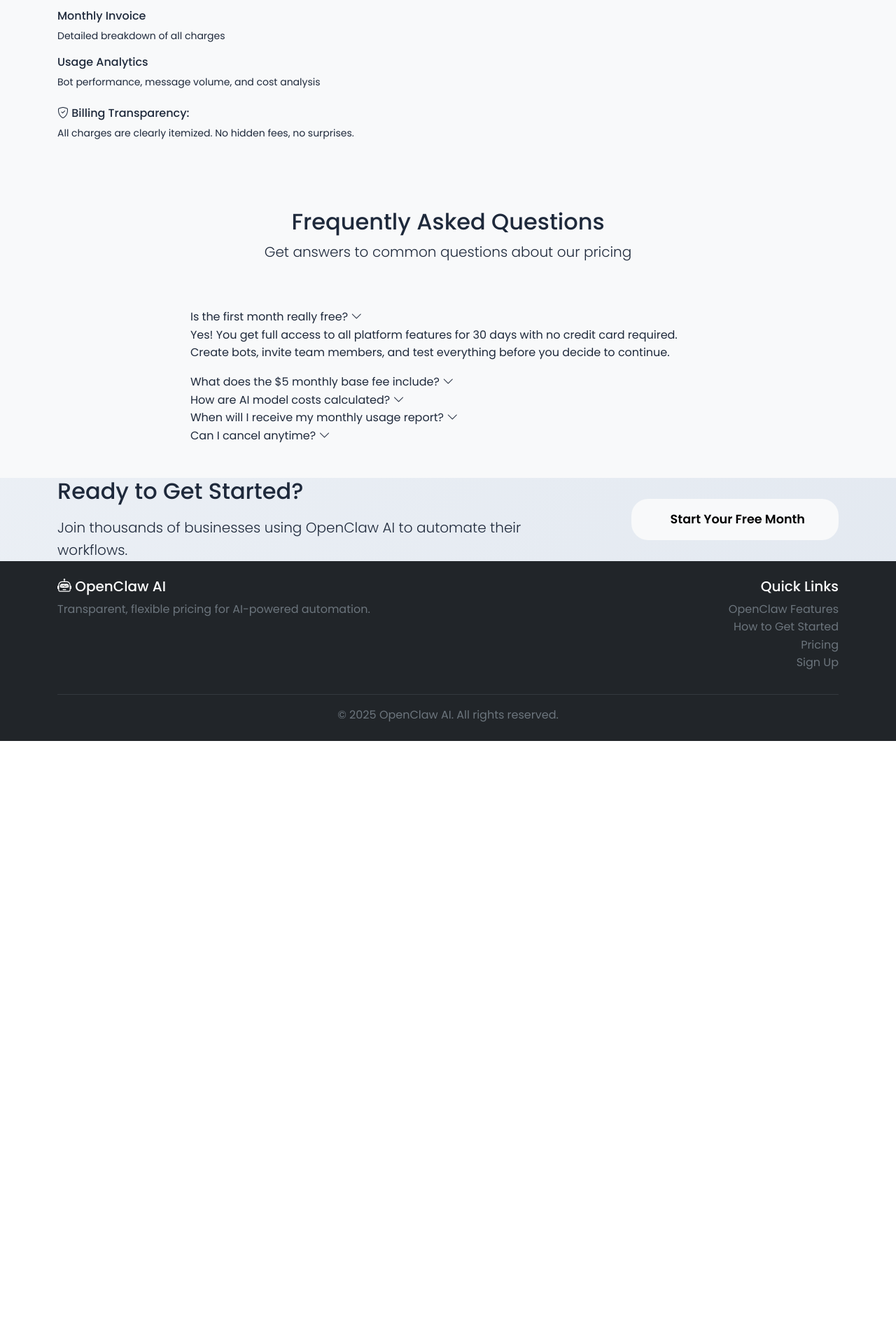
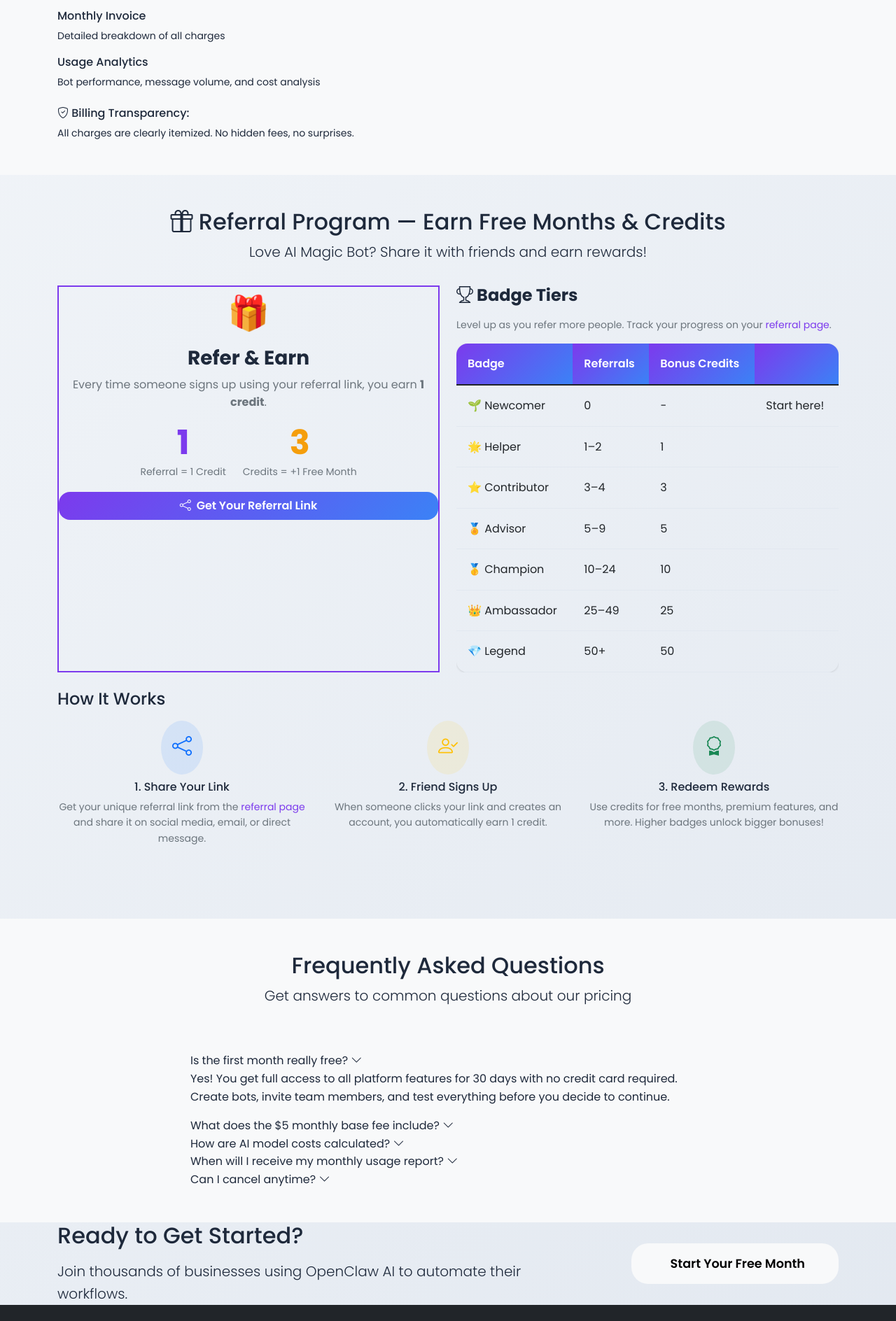
Before and after one commit to magicbotaiteam-blip/flask_auth_app, a Flask app: template templates/pricing.html in a window 1280 px wide. Shown: the part 1766-3654 px from the top of the page at 70% size. Before the commit the page ends 2825 px from the top, so only its background shows below. Run offline with Flask 3, Linux system fonts and the light colour scheme; the template is opened without the code that fills it, so the values that code supplies are empty.

Commit message:
feat: add referral program section to pricing page
- New referral section between 'How Pricing Works' and FAQ
- Shows credit mechanics: 1 referral = 1 credit, 3 credits = 1 free month
- Badge tier table with all 7 levels
- 3-step 'How It Works' guide

```diff
--- a/templates/pricing.html
+++ b/templates/pricing.html
@@ -175,6 +175,102 @@
                         <div class="mt-4">
                             <h6><i class="bi bi-shield-check"></i> Billing Transparency:</h6>
                             <p class="small mb-0">All charges are clearly itemized. No hidden fees, no surprises.</p>
+                        </div>
+                    </div>
+                </div>
+            </div>
+        </div>
+    </section>
+
+    <!-- Referral Program Section -->
+    <section class="py-5">
+        <div class="container">
+            <div class="row mb-3 text-center">
+                <div class="col-lg-10 mx-auto">
+                    <div class="highlight-box">
+                        <h2 class="section-title"><i class="bi bi-gift"></i> Referral Program — Earn Free Months & Credits</h2>
+                        <p class="lead">Love AI Magic Bot? Share it with friends and earn rewards!</p>
+                    </div>
+                </div>
+            </div>
+
+            <div class="row g-4 mb-4">
+                <div class="col-md-6">
+                    <div class="pricing-card h-100 text-center" style="border: 2px solid var(--primary-color, #7c3aed);">
+                        <div style="font-size: 3rem;">🎁</div>
+                        <h3 class="fw-bold mt-2">Refer & Earn</h3>
+                        <p class="text-muted">Every time someone signs up using your referral link, you earn <strong>1 credit</strong>.</p>
+                        <div class="d-flex justify-content-center gap-4 my-3">
+                            <div class="text-center">
+                                <div class="display-5 fw-bold" style="color: var(--primary-color, #7c3aed);">1</div>
+                                <small class="text-muted">Referral = 1 Credit</small>
+                            </div>
+                            <div class="text-center">
+                                <div class="display-5 fw-bold" style="color: var(--warning-color, #f59e0b);">3</div>
+                                <small class="text-muted">Credits = +1 Free Month</small>
+                            </div>
+                        </div>
+                        <a href="/signup_local" class="btn btn-primary w-100">
+                            <i class="bi bi-share"></i> Get Your Referral Link
+                        </a>
+                    </div>
+                </div>
+                <div class="col-md-6">
+                    <div class="pricing-card h-100">
+                        <h4 class="fw-bold mb-3"><i class="bi bi-trophy"></i> Badge Tiers</h4>
+                        <p class="text-muted small mb-3">Level up as you refer more people. Track your progress on your <a href="/referrer">referral page</a>.</p>
+                        <div class="table-responsive">
+                            <table class="table table-sm mb-0">
+                                <thead>
+                                    <tr>
+                                        <th>Badge</th>
+                                        <th>Referrals</th>
+                                        <th>Bonus Credits</th>
+                                        <th></th>
+                                    </tr>
+                                </thead>
+                                <tbody>
+                                    <tr><td>🌱 Newcomer</td><td>0</td><td>−</td><td>Start here!</td></tr>
+                                    <tr><td>🌟 Helper</td><td>1–2</td><td>1</td><td></td></tr>
+                                    <tr><td>⭐ Contributor</td><td>3–4</td><td>3</td><td></td></tr>
+                                    <tr><td>🏅 Advisor</td><td>5–9</td><td>5</td><td></td></tr>
+                                    <tr><td>🥇 Champion</td><td>10–24</td><td>10</td><td></td></tr>
+                                    <tr><td>👑 Ambassador</td><td>25–49</td><td>25</td><td></td></tr>
+                                    <tr><td>💎 Legend</td><td>50+</td><td>50</td><td></td></tr>
+                                </tbody>
+                            </table>
+                        </div>
+                    </div>
+                </div>
+            </div>
+
+            <!-- How it works -->
+            <div class="row mb-4">
+                <div class="col-12">
+                    <div class="info-box">
+                        <h4 class="mb-3">How It Works</h4>
+                        <div class="row">
+                            <div class="col-md-4 text-center mb-3">
+                                <div class="bg-primary bg-opacity-10 rounded-circle p-3 d-inline-block mb-2">
+                                    <i class="bi bi-share fs-3 text-primary"></i>
+                                </div>
+                                <h6>1. Share Your Link</h6>
+                                <p class="small text-muted">Get your unique referral link from the <a href="/referrer">referral page</a> and share it on social media, email, or direct message.</p>
+                            </div>
+                            <div class="col-md-4 text-center mb-3">
+                                <div class="bg-warning bg-opacity-10 rounded-circle p-3 d-inline-block mb-2">
+                                    <i class="bi bi-person-check fs-3 text-warning"></i>
+                                </div>
+                                <h6>2. Friend Signs Up</h6>
+                                <p class="small text-muted">When someone clicks your link and creates an account, you automatically earn 1 credit.</p>
+                            </div>
+                            <div class="col-md-4 text-center mb-3">
+                                <div class="bg-success bg-opacity-10 rounded-circle p-3 d-inline-block mb-2">
+                                    <i class="bi bi-award fs-3 text-success"></i>
+                                </div>
+                                <h6>3. Redeem Rewards</h6>
+                                <p class="small text-muted">Use credits for free months, premium features, and more. Higher badges unlock bigger bonuses!</p>
+                            </div>
                         </div>
                     </div>
                 </div>
```
